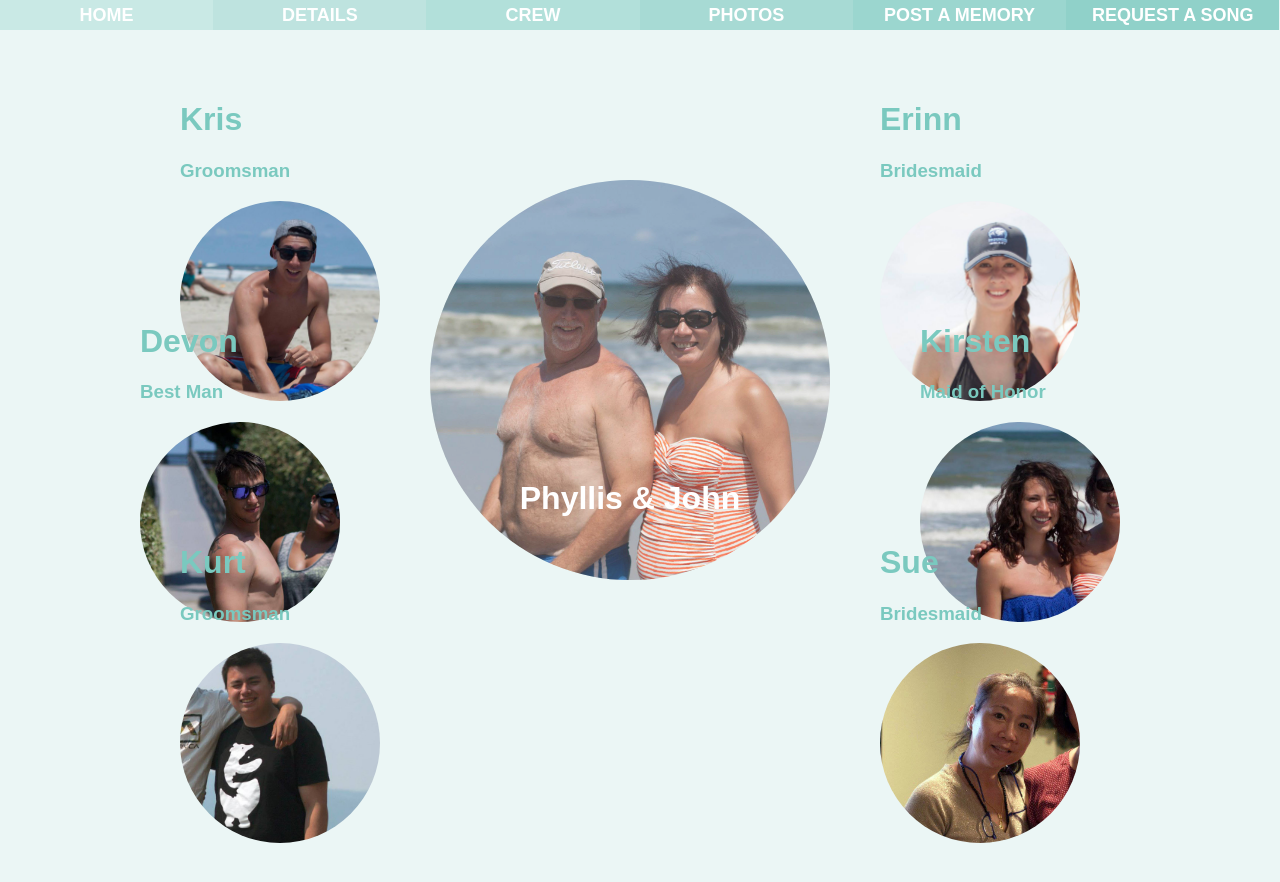
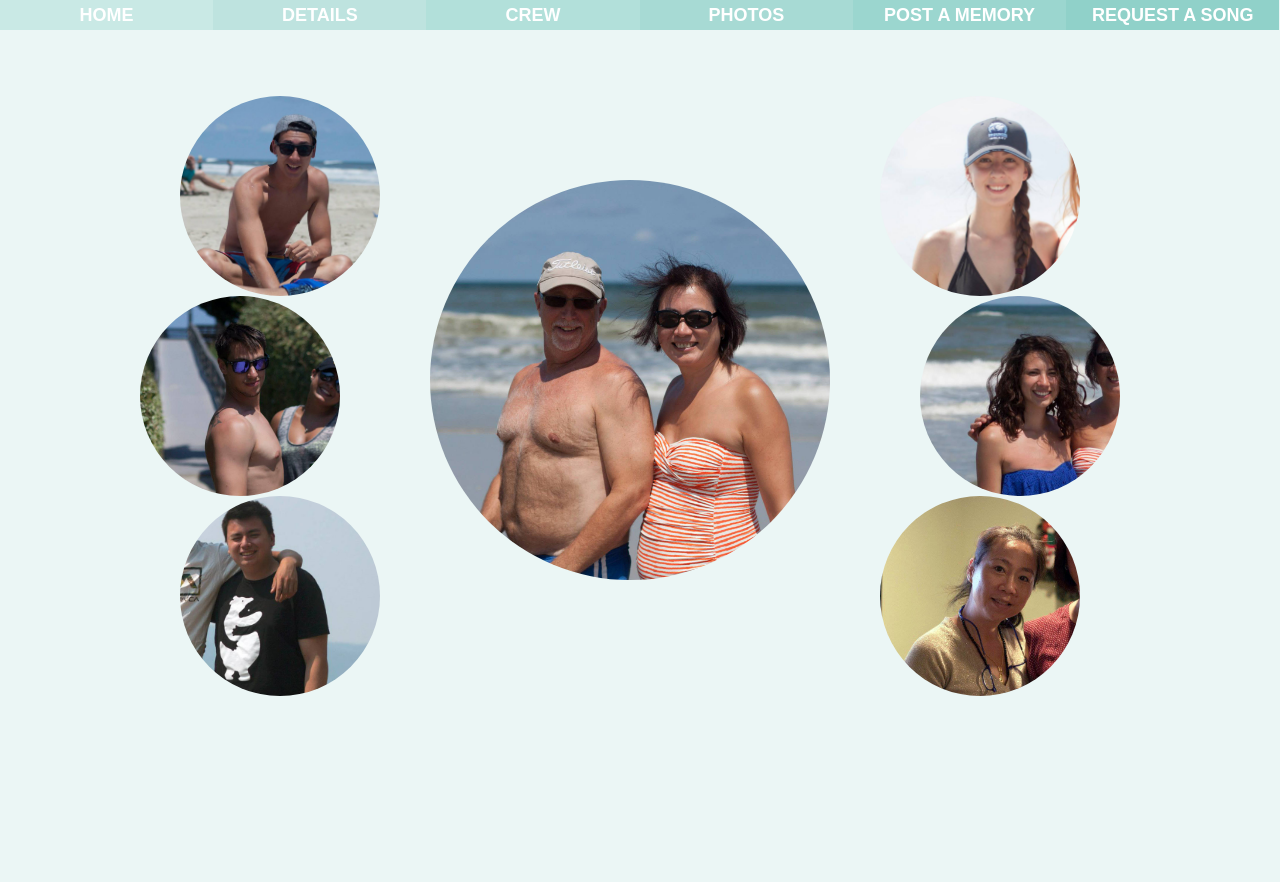
Before and after one commit to phyllisandjohn/phyllisandjohn.github.io, a Jekyll site: the page crew/index.html, which Jekyll copies as it is, in a window 1280 px wide. Shown: the top 882 px of the page. Built offline with Jekyll 4.4.1, drawn with Linux system fonts in a browser that asks for light colours.

Commit message:
Update index.html

```diff
--- a/crew/index.html
+++ b/crew/index.html
@@ -23,19 +23,19 @@
 	<div class="supporting groom">
 		<ul>
 			<li class="supporting-1">
-				<div id="details">
+				<div class="details hide">
 					<h1>Kris</h1><h3>Groomsman</h3>
 			     	</div>
 				<img src="/assets/kris.jpg">
 			</li>
 			<li class="supporting-2">
-				<div id="details">
+				<div class="details hide">
 					<h1>Devon</h1><h3>Best Man</h3>
 			     	</div>
 				<img src="/assets/devon.jpg">
 			</li>
 			<li class="supporting-3">
-				<div id="details">
+				<div class="details hide">
 					<h1>Kurt</h1><h3>Groomsman</h3>
 			     	</div>
 				<img src="/assets/kurt.jpg">
@@ -44,7 +44,7 @@
 		</ul>
 	</div>
 	<div class="together">
-		<div class="details">
+		<div class="details hide">
 			<h1>Phyllis & John</h1>
 		</div>
 		<img  src="/assets/together.jpg">
@@ -53,19 +53,19 @@
 	<div class="supporting bride">
 		<ul>
 			<li class="supporting-1">
-				<div id="details">
+				<div class="details hide">
 					<h1>Erinn</h1><h3>Bridesmaid</h3>
 			     	</div>
 				<img src="/assets/erin.jpg">
 			</li>
 			<li class="supporting-2">
-				<div id="details">
+				<div class="details hide">
 					<h1>Kirsten</h1><h3>Maid of Honor</h3>
 			     	</div>
 				<img src="/assets/kirsten.jpg">
 			</li>
 			<li class="supporting-3">
-				<div id="details">
+				<div class="details hide">
 					<h1>Sue</h1><h3>Bridesmaid</h3>
 			     	</div>
 				<img src="/assets/sue.jpg">
```
Also changed, not shown: other parts of crew/index.html (+8 -0 lines).
